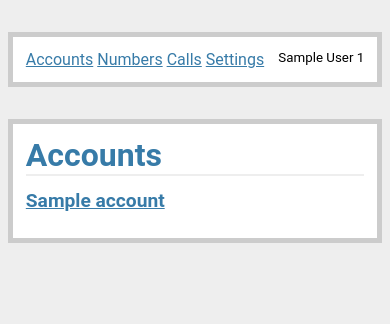
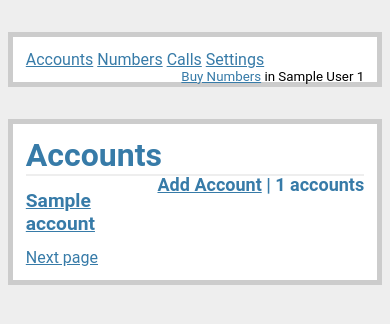
Before and after one commit to calltracking/ctm-python-example, a Flask app: template templates/show_accounts.html in a window 390 px wide. Shown: the top 324 px of the page. Run offline with Flask 2, Linux system fonts and the light colour scheme; the visitor is signed in with stand-in values (Sample User, id 1); the template is opened without the code that fills it: most values are stand-ins (such as "Sample title", 1, 10 or a date in 2020); parts of the project's set-up code (start-up, migrations or seed data) failed here and were passed over; some web fonts are replaced.

Commit message:
add examples for buying phone numbers and linking accounts to google analytics

```diff
--- a/app.py
+++ b/app.py
@@ -1,34 +1,42 @@
 # -*- coding: utf-8 -*-
+# when testing if you want to point to a separate ctm domain
+import ssl
+import socket
 import os
 import httplib
 import base64
 import json
 import urllib
-from flask import Flask, request, session, g, redirect, url_for, abort, render_template, flash
-
-# when testing if you want to point to a separate ctm domain
-import ssl
-ssl._create_default_https_context = ssl._create_unverified_context
+import uuid
+from flask import Flask, request, session, g, redirect, url_for, abort, render_template, flash, jsonify
+from flask.ext.socketio import SocketIO, emit, disconnect
 
 app = Flask(__name__)
 app.config.update(dict(
-  DEBUG=True,
+  DEBUG=(os.environ['CTM_ENV'] == 'development'),
   SECRET_KEY='Update to something secure',
   CTM_AUTH=base64.standard_b64encode('%s:%s' % (os.environ['CTM_TOKEN'], os.environ['CTM_SECRET'])), # get these from your CTM agency settings page
   CTM_HOST=os.environ['CTM_HOST'] # api.calltrackingmetrics.com
 ))
+socketio = SocketIO(app)
+
+def get_http_conn():
+  if app.config['DEBUG']:
+    return httplib.HTTPSConnection(app.config['CTM_HOST'], 443, None, None, None, socket._GLOBAL_DEFAULT_TIMEOUT, None, ssl._create_unverified_context())
+  return httplib.HTTPSConnection(app.config['CTM_HOST'])
 
 def ctm_get(endpoint, query=dict()):
-  conn = httplib.HTTPSConnection(app.config['CTM_HOST'])
+  conn = get_http_conn()
   headers = { 'Authorization' : 'Basic %s' %  app.config['CTM_AUTH'] }
   conn.request("GET","/api/v1/" + endpoint + ".json?" + urllib.urlencode(query,True), headers=headers)
   res = conn.getresponse()
   print res.status, res.reason
   if res.status == 200:
     return json.load(res)
+  print res.read()
 
 def ctm_post(endpoint, post_body=dict()):
-  conn = httplib.HTTPSConnection(app.config['CTM_HOST'])
+  conn = get_http_conn()
   headers = { 'Authorization' : 'Basic %s' %  app.config['CTM_AUTH'] }
   conn.request("POST","/api/v1/" + endpoint + ".json", body=urllib.urlencode(post_body,True), headers=headers)
   res = conn.getresponse()
@@ -41,15 +49,19 @@ def ctm_post(endpoint, post_body=dict()):
 def verify_session():
   g.account_id   = session.get('account_id')
   g.account_name = session.get('account_name')
-  if not g.account_id and request.endpoint != 'show_accounts' and request.endpoint != 'change_accounts':
+
+  if not g.account_id and request.endpoint != 'show_accounts' and request.endpoint != 'change_accounts' and request.endpoint != 'purchase_notify_event':
     flash('Choose an account to get started')
     return redirect(url_for('show_accounts'))
 
 @app.route('/accounts')
 def show_accounts():
-  pager = ctm_get('accounts', {'limit_fields[]': ['name', 'id']})
-  accounts = pager['accounts']
-  return render_template('show_accounts.html', accounts=accounts)
+  page = request.args.get('page')
+  if not page:
+    page = 1
+
+  pager = ctm_get('accounts', {'limit_fields[]': ['name', 'id'], 'page': page})
+  return render_template('show_accounts.html', pager=pager)
 
 @app.route('/accounts/new')
 def new_account():
@@ -74,9 +86,34 @@ def change_accounts(account_id):
   session['account_name'] = account['name']
   return redirect(url_for('show_calls'))
 
+@app.route('/google/links')
+def get_google_links():
+  data = ctm_get('ga/links')
+  return jsonify(data)
+
+@app.route('/google/<int:account_id>/properties')
+def get_google_property(account_id):
+  data = ctm_get('accounts/%d/ga/link' % account_id)
+  return jsonify(data)
+
+@app.route('/google/setup')
+def setup_google():
+  return render_template('setup_google.html')
+
+@app.route('/google/link', methods=['POST'])
+def link_google():
+  uacode = request.form['uacode']
+  link_id = request.form['link_id']
+  data = dict({'link_id': request.form['link_id'], 'default': uacode})
+  ctm_post('accounts/%d/ga/link' % g.account_id, data)
+  flash('Google Web Property now assigned to your account.')
+  return redirect('/google/setup')
+
 @app.route('/')
 def show_calls():
   page = request.args.get('page')
+  if not page:
+    page = 1
 
   pager = ctm_get('/accounts/%d/calls' % g.account_id, {'page': page})
 
@@ -85,6 +122,8 @@ def show_calls():
 @app.route('/numbers')
 def show_numbers():
   page = request.args.get('page')
+  if not page:
+    page = 1
 
   pager = ctm_get('/accounts/%d/numbers' % g.account_id, {'page': page})
 
@@ -112,7 +151,7 @@ def update_number(number_id):
     data['user_id'] = request.form['route_object']
   elif dial_route == 'receiving_number':
     dial_route = 'number'
-    data['number_ids'] = request.form['route_object']
+    data['numbers_id[]'] = request.form.getlist('route_object[]')
 
   data['tracking_source_id'] = request.form['source']
   data['number_config_id'] = request.form['number_config_id']
@@ -122,11 +161,61 @@ def update_number(number_id):
   flash('Updated Phone Number Routing')
   return redirect(url_for('edit_number', number_id=number_id))
 
+@app.route('/numbers/new')
+def new_number():
+  return render_template('new_number.html')
+
+@app.route('/numbers/buy', methods=['POST'])
+def buy_numbers():
+  uid  = str(uuid.uuid1())
+  data = dict({'status_url': request.url_root + 'numbers/purchase/' + uid,
+               'number[]': request.form.getlist('numbers[]')})
+
+  res  = ctm_post('accounts/%d/numbers/purchase' % g.account_id, data)
+
+  return jsonify(data)
+
+@app.route('/numbers/check/<id>')
+def check_purchase():
+  return jsonify({"status": "pending"})
+
+# a status_url included when purchasing numbers that CTM will
+# send allowing the server to notify the client about the order status
+@app.route('/numbers/purchase/<id>', methods=['POST'])
+def purchase_notify_event(id):
+  print "socketio.emit#purchase"
+  purchase = request.get_json(force=True)
+  print purchase
+  socketio.emit("purchase", purchase, namespace='/ctm')
+  return jsonify({"status": "ack"})
+
+@socketio.on('connect', namespace='/ctm')
+def ctm_connect():
+  emit('linked', {'data': 'Connected'})
+
+@app.route('/numbers/search/<country>/<searchby>')
+def search_numbers(country, searchby):
+  # example query
+  # https://api.calltrackingmetrics.com/api/v1/accounts/18614/numbers/search.json?country=DE&searchby=area&areacode=&pattern=
+  areacode = request.args.get('areacode')
+
+  if not searchby or searchby == 'local':
+    searchby = 'area'
+
+  if not areacode:
+    areacode = ''
+
+  numbers = ctm_get('accounts/%d/numbers/search' % g.account_id, {'searchby': searchby, 'country': country, 'areacode': areacode})
+
+  return jsonify(numbers)
+
 @app.route('/settings')
 def show_settings():
   page = request.args.get('page')
+  if not page:
+    page = 1
 
-  pager = ctm_get('/accounts/%d/call_settings' % g.account_id, {'page': page})
+  pager = ctm_get('accounts/%d/call_settings' % g.account_id, {'page': page})
 
   return render_template('show_settings.html', pager=pager)
 
@@ -159,6 +248,7 @@ def update_setting(id):
 
   return redirect(url_for('edit_settings', id=id))
 
+
 # lookup a specific object e.g. voice menu, call queue, receiving number, etc...
 @app.route('/lookup/<object_type>')
 def lookup_object(object_type):
@@ -166,8 +256,8 @@ def lookup_object(object_type):
   if not search:
     search = ''
 
-  objects = ctm_get('/accounts/%d/lookup' % g.account_id, {'object_type': object_type, 'search': search})
+  objects = ctm_get('/accounts/%d/lookup' % g.account_id, {'object_type': object_type, 'search': search, 'idstr': '1'})
   return json.dumps(objects)
 
-if __name__ == "__main__":
-  app.run()
+if __name__ == '__main__':
+  socketio.run(app)
--- a/static/style.css
+++ b/static/style.css
@@ -24,6 +24,7 @@ table th                     { text-align: left }
 table td                     { border-bottom:1px solid #ccc; padding-bottom: 10px; }
 h1 small,
 nav small                    { text-align:right; float:right; }
+h1 small                     { font-size: 18px; }
 
 form label                   { display:block; }
 form select,
@@ -42,4 +43,10 @@ form input[type=text]         { margin:10px; padding: 10px; border: solid 1px #d
 form input[type=text]:hover   { border: solid 1px #28aadc; -webkit-box-shadow: 0 0 5px 1px #28aadc; -moz-box-shadow: 0 0 5px 1px #28aadc;
                                 box-shadow: 0 0 5px 1px #28aadc; }
 
-form section    { margin-bottom:20px; border:1px solid #eee; padding:20px; }
+form section                  { margin-bottom:20px; border:1px solid #eee; padding:20px; }
+
+form.buy-numbers select,
+form.buy-numbers input        { width:auto; display:inline-block }
+#search-results               { float:left; }
+#cart                         { float:right; }
+.clear                        { clear:both }
--- a/static/templates.js
+++ b/static/templates.js
@@ -25,9 +25,11 @@ var Templates = {
     '</select>',
   route_to_receiving_number: '<label>Dial Multiple Numbers</label>' +
     '<select name="ringtype"><option>simultaneous</option><option>round robin</option></select>' +
-    '<select class="picker" name="route_object" multiple data-type="receiving_number">' +
+    '<select class="picker" name="route_object[]" multiple data-type="receiving_number">' +
     '  {{#dial}} ' +
     '    <option selected value="{{id}}">{{name}}</option> ' +
     '  {{/dial}} ' +
     '</select>',
+  search_numbers: '{{#numbers}}<li>{{phone_number}} <a class="buy-number" href="#add" data-number={{phone_number}}>add</a></li>{{/numbers}}',
+  cart: '<h3>Order Numbers <a id="checkout" href="#checkout">Buy Numbers</a></h3><ul>{{#numbers}}<li data-number="{{.}}">{{.}}</li>{{/numbers}}</ul>',
 }
--- a/templates/layout.html
+++ b/templates/layout.html
@@ -18,7 +18,8 @@
       <a href="/">Calls</a>
       <a href="/settings">Settings</a>
       {% if g.account_id %}
-        <small>{{g.account_name}} {{g.account_id}}</small>
+
+        <small><a href="/numbers/new">Buy Numbers</a> in {{g.account_name}} {{g.account_id}}</small>
       {% endif %}
     </nav>
   </header>
--- a/templates/show_accounts.html
+++ b/templates/show_accounts.html
@@ -1,11 +1,17 @@
 {% extends "layout.html" %}
 {% block body %}
-  <h1>Accounts</h1>
+  <h1>Accounts <small><a href="/accounts/new">Add Account</a> | {{pager.total_entries}} accounts</small></h1>
   <ul class="entries">
-  {% for account in accounts %}
+  {% for account in pager.accounts %}
     <li><h2><a href="/accounts/{{account.id}}">{{ account.name }}</a></h2></li>
   {% else %}
     <li><em>No accounts to show</em></li>
   {% endfor %}
   </ul>
+  {% if pager.previous_page %}
+    <a href="?page={{pager.page-1}}">Previous page</a>
+  {% endif %}
+  {% if pager.next_page %}
+    <a href="?page={{pager.page+1}}">Next page</a>
+  {% endif %}
 {% endblock %}
--- a/templates/show_numbers.html
+++ b/templates/show_numbers.html
@@ -1,6 +1,6 @@
 {% extends "layout.html" %}
 {% block body %}
-  <h1>Numbers <small>{{pager.total_entries}} numbers</small></h1>
+  <h1>Numbers <small><a href="/numbers/new">Buy Numbers</a> | {{pager.total_entries}} numbers</small></h1>
   <table class="entries">
     <thead>
       <tr>
```
Also changed, not shown: static/buy.js (added, +64 -0 lines), templates/new_number.html (added, +66 -0 lines), templates/setup_google.html (added, +38 -0 lines), README.md.
